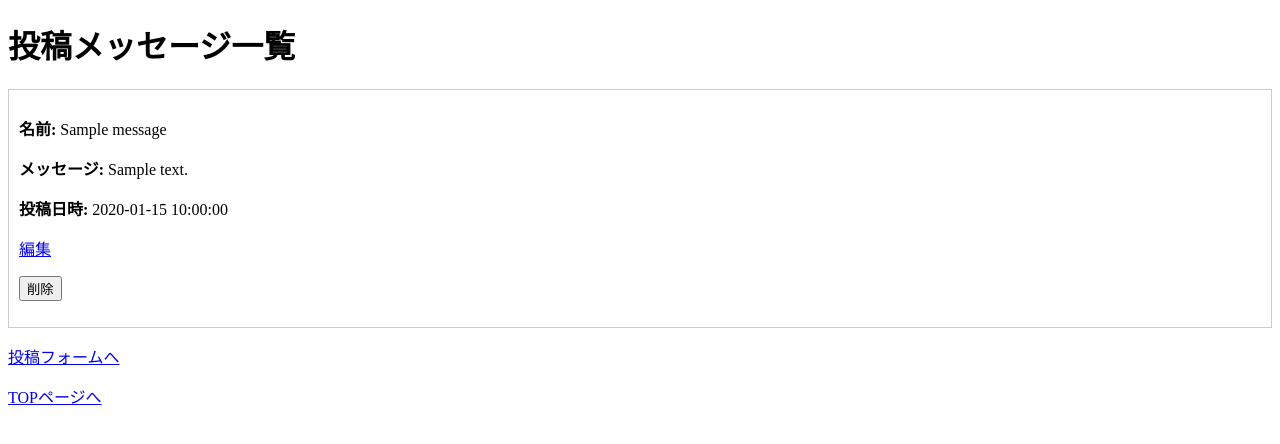
After one commit to kugaitomomi/birthday-message_app, a PHP site: page /manage.php in a window 1280 px wide. The commit adds this page. Shown: the top 444 px of the page. Run offline with PHP 8.4, Linux system fonts and the light colour scheme; tables that the repository leaves empty or names only in its code hold one stand-in row (values such as "Sample post").

Commit message:
feat: creating edit and manage pages

```diff
--- /dev/null
+++ b/manage.php
@@ -0,0 +1,64 @@
+<?php
+session_start();
+
+require_once 'config.php';
+
+$message_status = '';
+
+if (isset($_SESSION['message_status'])) {
+    $message_status = $_SESSION['message_status'];
+    unset($_SESSION['message_status']);
+}
+
+// ===========================================
+// メッセージ表示処理 (GETリクエスト時に実行)
+// ===========================================
+$messages = []; // 取得したメッセージを格納する配列を初期化
+
+try {
+    $stmt = $pdo->query("SELECT id, sender_name, message_text, created_at FROM messages ORDER BY created_at DESC");
+    $messages = $stmt->fetchALL(PDO::FETCH_ASSOC);
+} catch (PDOException $e) {
+    $message_status = 'メッセージの読み込みに失敗しました: ' . $e->getMessage();
+}
+?>
+
+<!DOCTYPE html>
+<html lang="ja">
+
+<head>
+    <meta charset="UTF-8">
+    <meta name="viewport" content="width=device-width, initial-scale=1.0">
+    <title>寄せ書きアプリ</title>
+</head>
+
+<body>
+    <!-- 投稿メッセージ一覧エリア start -->
+    <div>
+        <p><?php echo $message_status; ?></p>
+        <h1>投稿メッセージ一覧</h1>
+        <?php if (!empty($messages)): ?>
+            <?php foreach ($messages as $message): ?>
+                <div style="border: 1px solid #ccc; padding: 10px; margin-bottom: 10px;">
+                    <p><strong>名前: </strong><?php echo htmlspecialchars($message['sender_name'], ENT_QUOTES, 'UTF-8') ?></p>
+                    <p><strong>メッセージ: </strong><?php echo htmlspecialchars($message['message_text'], ENT_QUOTES, 'UTF-8') ?></p>
+                    <p><strong>投稿日時: </strong><?php echo htmlspecialchars($message['created_at'], ENT_QUOTES, 'UTF-8') ?></p>
+                    <p>
+                        <a href="edit.php?id=<?php echo htmlspecialchars($message['id'], ENT_QUOTES, 'UTF-8'); ?>">編集</a>
+                    <form action="delete.php" method="post" style="display:inline;">
+                        <input type="hidden" name="id" value="<?php echo htmlspecialchars($message['id'], ENT_QUOTES, 'UTF-8'); ?>">
+                        <button type="submit" onclick="return confirm('本当にこのメッセージを削除しますか？');">削除</button>
+                    </form>
+                    </p>
+                </div>
+            <?php endforeach; ?>
+        <?php else: ?>
+            <p>まだメッセージはありません。最初のメッセージを投稿してみましょう！</p>
+        <?php endif ?>
+        <p><a href="post.php">投稿フォームへ</a></p>
+        <p><a href="index.php">TOPページへ</a></p>
+    </div>
+    <!-- 投稿メッセージ一覧エリア end -->
+</body>
+
+</html>
--- a/post.php
+++ b/post.php
@@ -43,7 +43,7 @@ if ($_SERVER['REQUEST_METHOD'] === 'POST') {
             $_SESSION['message_status'] = 'メッセージが投稿されました！';
 
             // 投稿成功後、フォームの入力をクリアするために、ページをリロードする (リダイレクト)
-            header('Location: post.php');
+            header('Location: manage.php');
             exit(); // リダイレクト後は必ずexit()でスクリプトの実行を終了する
         } catch (PDOException $e) {
             // データベースへの挿入に失敗した場合
@@ -84,7 +84,8 @@ if ($_SERVER['REQUEST_METHOD'] === 'POST') {
             <button type="submit">送信</button>
             <button type="reset">キャンセル</button>
         </form>
-        <p><a href="index.php">メッセージ一覧に戻る</a></p>
+        <p><a href="manage.php">メッセージ一覧に戻る</a></p>
+        <p><a href="index.php">TOPページへ</a></p>
     </div>
     <!-- 寄せ書き登録画面エリア end -->
 </body>
```
Also changed, not shown: edit.php (added).
